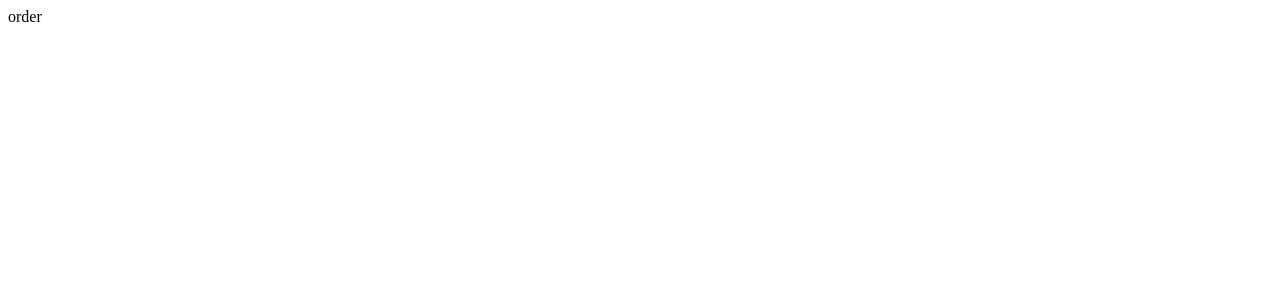
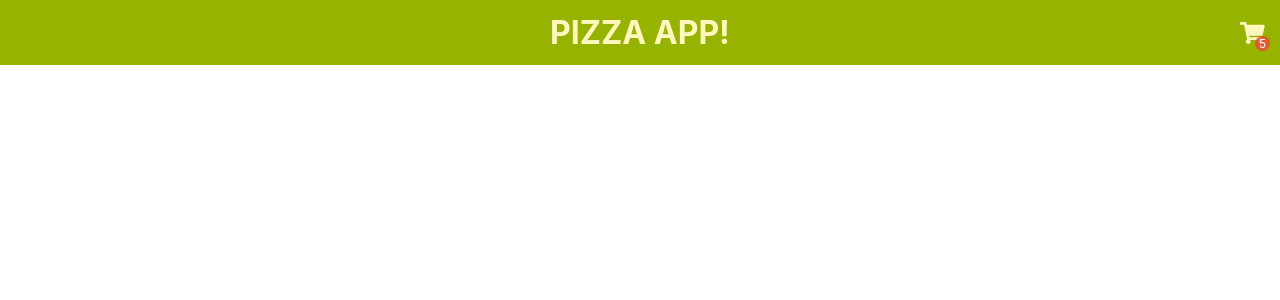
Before and after one commit to peraltafederico/pizza-planet-front, a React (Create React App) app: page /order in a window 1280 px wide. Shown: the top 300 px of the page. Built offline with nearby package versions, Linux system fonts and the light colour scheme.

Commit message:
header done

```diff
--- a/package.json
+++ b/package.json
@@ -3,6 +3,9 @@
   "version": "0.1.0",
   "private": true,
   "dependencies": {
+    "@fortawesome/fontawesome-svg-core": "^1.2.28",
+    "@fortawesome/free-solid-svg-icons": "^5.13.0",
+    "@fortawesome/react-fontawesome": "^0.1.9",
     "@testing-library/jest-dom": "^4.2.4",
     "@testing-library/react": "^9.3.2",
     "@testing-library/user-event": "^7.1.2",
@@ -11,6 +14,7 @@
     "@types/react": "^16.9.0",
     "@types/react-dom": "^16.9.0",
     "@types/react-router-dom": "^5.1.5",
+    "@types/styled-components": "^5.1.0",
     "react": "^16.13.1",
     "react-dom": "^16.13.1",
     "react-router-dom": "^5.2.0",
@@ -21,7 +25,6 @@
   "devDependencies": {
     "@typescript-eslint/eslint-plugin": "^2.26.0",
     "@typescript-eslint/parser": "^2.26.0",
-    "babel-eslint": "10.0.3",
     "eslint": "^6.8.0",
     "eslint-config-airbnb-base": "^14.1.0",
     "eslint-config-prettier": "^6.10.1",
--- a/src/App.tsx
+++ b/src/App.tsx
@@ -1,12 +1,18 @@
 import React, { FC } from 'react'
 import { BrowserRouter as Router, Switch, Route, Redirect } from 'react-router-dom'
+import { ThemeProvider } from 'styled-components'
+import { OrderPage } from './containers/OrderPage'
+import { theme } from './theme'
+import GlobalStyles from './globalStyles'
 
 const App: FC = () => {
   return (
+    <ThemeProvider theme={theme}>
+      <GlobalStyles />
       <Router>
         <Switch>
           <Route path="/order">
-          <div>order</div>
+            <OrderPage />
           </Route>
           <Route path="/confirm">
             <div>confirm</div>
@@ -17,6 +23,7 @@ const App: FC = () => {
           <Redirect from="*" to="/order" />
         </Switch>
       </Router>
+    </ThemeProvider>
   )
 }
 
--- /dev/null
+++ b/src/components/Header/Header.styles.tsx
@@ -0,0 +1,48 @@
+import styled from 'styled-components'
+import { FontAwesomeIcon } from '@fortawesome/react-fontawesome'
+
+export const Container = styled.div`
+  width: 100%;
+  height: 65px;
+  background-color: ${(props): string => props.theme.background};
+  display: flex;
+  align-items: center;
+  position: relative;
+`
+export const ShoppingCartIcon = styled(FontAwesomeIcon)`
+  color: #fff7bf;
+  font-size: 22px;
+  cursor: pointer;
+  position: absolute;
+  right: 15px;
+`
+
+export const TitleContainer = styled.div`
+  justify-content: center;
+  margin: auto;
+`
+
+export const Title = styled.h1`
+  color: #fff7bf;
+  margin: 0;
+`
+
+export const CounterContainer = styled.div`
+  background-color: rgb(245, 67, 54, 0.8);
+  color: black;
+  width: 15px;
+  height: 15px;
+  border-radius: 50%;
+  position: absolute;
+  right: 10px;
+  bottom: 14px;
+  display: flex;
+  justify-content: center;
+  align-items: center;
+  cursor: pointer;
+`
+
+export const Counter = styled.span`
+  color: white;
+  font-size: 12px;
+`
--- /dev/null
+++ b/src/components/Header/Header.tsx
@@ -0,0 +1,20 @@
+import React, { FC } from 'react'
+import { faShoppingCart } from '@fortawesome/free-solid-svg-icons'
+import * as Styled from './Header.styles'
+
+export interface Header {
+  title: string
+  counter: string
+}
+
+export const Header: FC<Header> = ({ title, counter }: Header) => (
+  <Styled.Container>
+    <Styled.TitleContainer>
+      <Styled.Title>{title}</Styled.Title>
+    </Styled.TitleContainer>
+    <Styled.ShoppingCartIcon icon={faShoppingCart} />
+    <Styled.CounterContainer>
+      <Styled.Counter>{counter}</Styled.Counter>
+    </Styled.CounterContainer>
+  </Styled.Container>
+)
--- /dev/null
+++ b/src/components/Header/index.ts
@@ -0,0 +1 @@
+export * from './Header'
--- /dev/null
+++ b/src/containers/OrderPage/OrderPage.styles.tsx
@@ -0,0 +1,3 @@
+import styled from 'styled-components'
+
+export const Container = styled.div``
--- /dev/null
+++ b/src/containers/OrderPage/OrderPage.tsx
@@ -0,0 +1,5 @@
+import React, { FC } from 'react'
+import * as Styled from './OrderPage.styles'
+import { Header } from '../../components/Header'
+
+export const OrderPage: FC = () => <Header title="PIZZA APP!" counter="5" />
--- /dev/null
+++ b/src/containers/OrderPage/index.ts
@@ -0,0 +1 @@
+export * from './OrderPage'
--- /dev/null
+++ b/src/globalStyles.ts
@@ -0,0 +1,20 @@
+import { createGlobalStyle } from 'styled-components'
+
+const GlobalStyle = createGlobalStyle`
+  body {
+    background: #fff;
+    margin: 0;
+    padding: 0;
+    font-family: -apple-system, BlinkMacSystemFont, "Segoe UI", "Roboto", "Oxygen",
+      "Ubuntu", "Cantarell", "Fira Sans", "Droid Sans", "Helvetica Neue",
+      sans-serif;
+    -webkit-font-smoothing: antialiased;
+    -moz-osx-font-smoothing: grayscale;
+    /* overflow: hidden; */
+  }
+  code {
+    font-family: source-code-pro, Menlo, Monaco, Consolas, "Courier New",
+      monospace;
+  }
+`
+export default GlobalStyle
--- /dev/null
+++ b/src/theme/index.ts
@@ -0,0 +1,3 @@
+export const theme = {
+  background: '#96b300',
+}
--- /dev/null
+++ b/src/theme/theme.d.ts
@@ -0,0 +1,8 @@
+import 'styled-components'
+
+// and extend them!
+declare module 'styled-components' {
+  export interface DefaultTheme {
+    background: string
+  }
+}
```
Also changed, not shown: src/logo.svg (deleted), 1 other file (tests, documents, lock files or other folders). Lines whose indentation alone changed are shown as unchanged.
